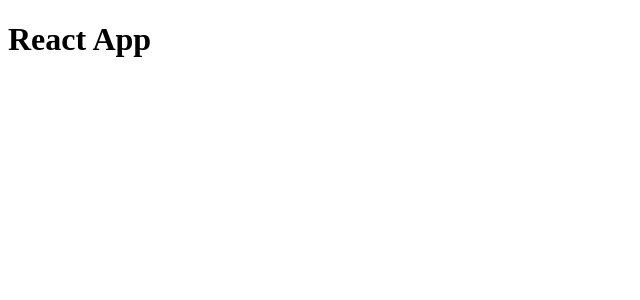
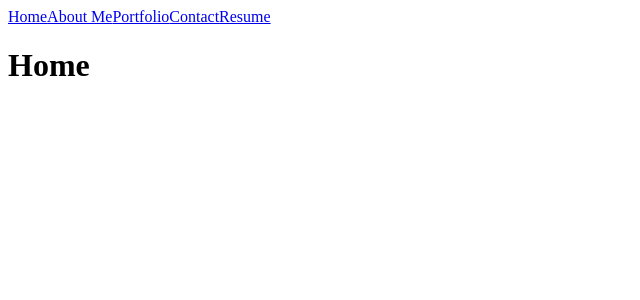
Before and after one commit to dakotablanchard/react-portfolio, a React (Vite) app: page / in a window 1280 px wide. Shown: the top 300 px of the page, without its empty margins (0-640 px from the left). Built offline with nearby package versions, Linux system fonts and the light colour scheme.

Commit message:
Import navbar

```diff
--- a/src/App.jsx
+++ b/src/App.jsx
@@ -1,10 +1,14 @@
-import './App.css'
+import { Outlet } from 'react-router-dom'
+import Navbar from './components/Navbar'
 
 function App() {
 
   return (
     <>
-      <h1>React App</h1>
+      <Navbar />
+      <main className="main">
+        <Outlet />
+      </main>
     </>
   )
 }
```
